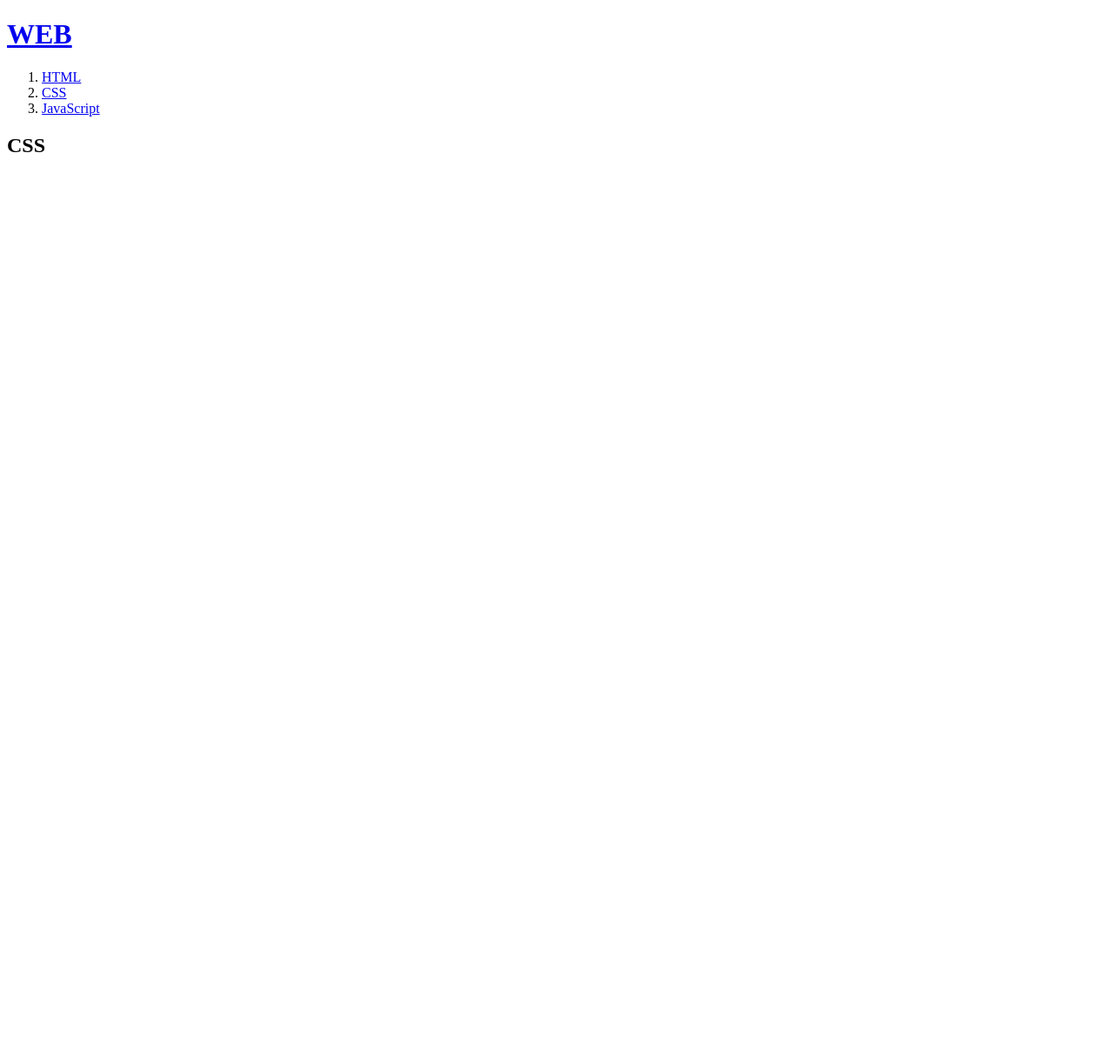
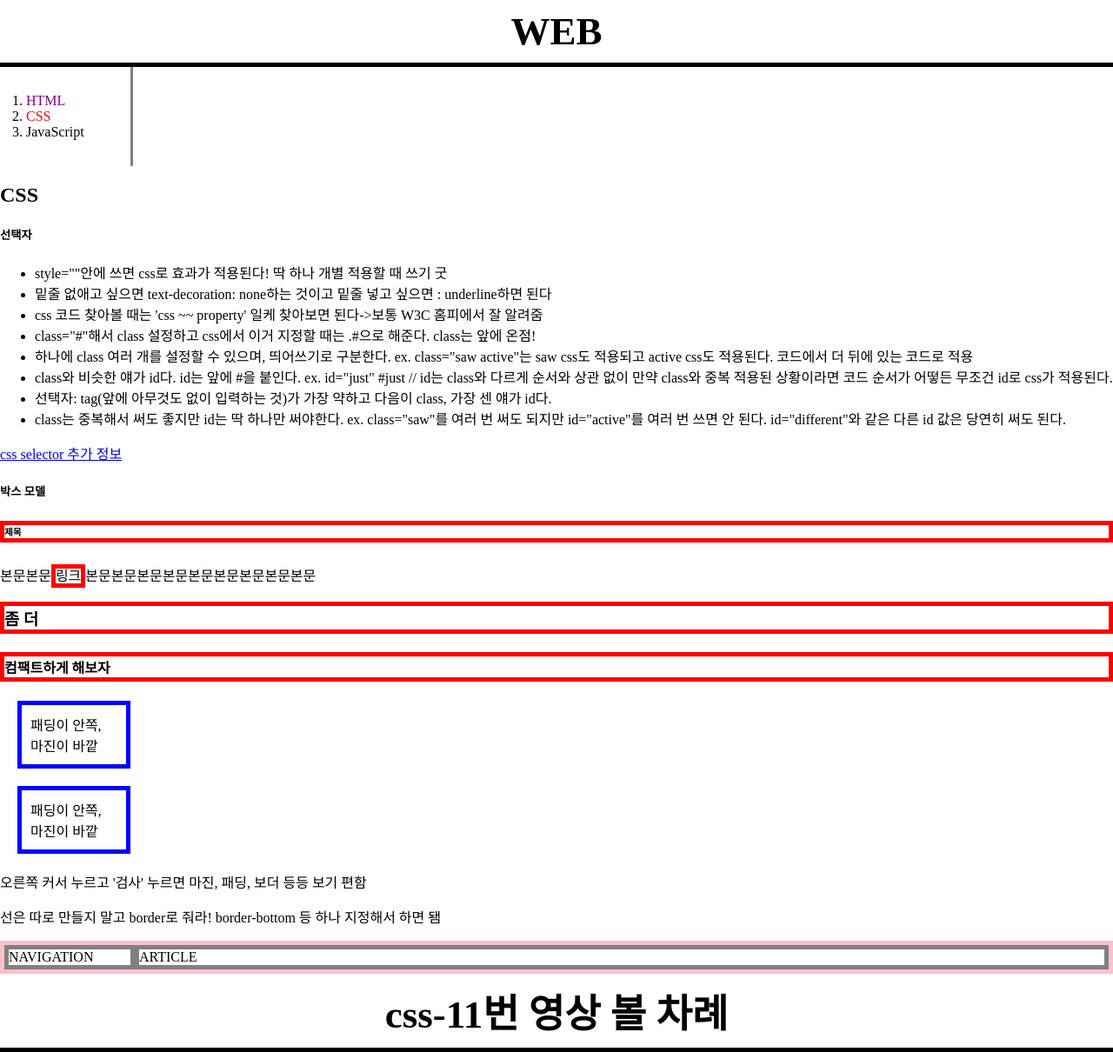
Before and after one commit to danathtt/web1, a plain HTML site: page 2.html in a window 1280 px wide. Shown: the whole page at 87% size. Before the commit the page ends 800 px from the top, so only its background shows below. Drawn offline with Linux system fonts and the light colour scheme.

Commit message:
6th
css 파일 추가하고 2.html에서 작업함!

```diff
--- /dev/null
+++ b/2.css
@@ -0,0 +1,88 @@
+body{
+  margin: 0px;
+}
+a{
+  color:black;
+  text-decoration: none;
+}
+h1{
+  text-align: center;
+  font-size: 45px;
+}
+#just{
+  color:purple;
+}
+.saw{
+  color:grey;
+}
+.active{
+  color: red;
+}
+#link{
+  color:blue;
+  text-decoration: underline;
+}
+/*
+block level element: 화면 전체를 씀(border 범위 보셈)
+*/
+h6{
+  border-width: 5px;
+  border-color: red;
+  border-style: solid;
+  /*
+  display: inline;
+  이걸 넣으면 block level element도 inline element처럼 자기 넓이만큼만 씀
+  */
+}
+/*
+inline element: 자기 넓이만큼만 씀(border 범우 보셈)
+*/
+#박스_모델_a{
+  border-width: 5px;
+  border-color: red;
+  border-style: solid;
+  /*
+  display: block;
+  이걸 넣으면 block level element처럼
+  */
+}
+#으악{
+  display:none;
+  /*이거 하면 걍 선택된 거 자체가 안 보임! 요긴하게 쓰임. 이렇게 열고 닫지 않아도 되고 특정 하나 안 보이게 굿, 아니면 그 a 같이 포괄적으로 한 종류 안 보이게도 ㄱㄴ하지
+  */
+}
+h3, h4{
+  border: 5px solid red;
+}
+.패딩마진{
+  border: 5px solid blue;
+  padding:10px;
+  margin: 20px;
+  display: block;
+  width: 100px;
+  /* width가 그 block의 width임 */
+}
+h1{
+  border-bottom: 5px solid black;
+  margin: 0px;
+  padding: 10px;
+}
+ol{
+  border-right: 3px solid grey;
+  width: 90px;
+  /*width로 블록 크기 조정!*/
+  margin: 0px;
+  padding:30px;
+}
+div{
+  border: 5px solid gray;
+}
+#grid{
+  border: 5px solid pink;
+  display: grid;
+  grid-template-columns: 150px 1fr;
+  /*첫번째 colum은 150px, 두번째 colum은 나머지 공간 차지(1fr)라고 정한거임. 띄어쓰기 기준으로 다른 객체 선택
+  둘 다 1fr로 하면 주어진 공간에서 유동적으로 반띵함
+  grid-template-colums: 2fr 1fr; 로 하면 주어진 공간에서 2:1로 유동적 내분함
+  */
+}
--- a/2.html
+++ b/2.html
@@ -3,14 +3,47 @@
   <head>
   <title>WEB1 - CSS</title>
   <meta charset="utf-8">
+  <link rel="stylesheet" href="2.css">
   </head>
   <body>
     <h1><a href="index.html">WEB</a></h1>
     <ol>
-      <li><a href="1.html">HTML</a></li>
-      <li><a href="2.html">CSS</a></li>
+      <li><a href="1.html" class="saw" id="just">HTML</a></li>
+      <li><a href="2.html" class="saw active">CSS</a></li>
       <li><a href="3.html">JavaScript</a></li>
     </ol>
     <h2>CSS</h2>
+    <h5>선택자</h5>
+    <ul>
+      <li>style=""안에 쓰면 css로 효과가 적용된다! 딱 하나 개별 적용할 때 쓰기 굿</li>
+      <li>밑줄 없애고 싶으면 text-decoration: none하는 것이고 밑줄 넣고 싶으면 : underline하면 된다</li>
+      <li>css 코드 찾아볼 때는 'css ~~ property' 일케 찾아보면 된다->보통 W3C 홈피에서 잘 알려줌</li>
+      <li>class="#"해서 class 설정하고 css에서 이거 지정할 때는 .#으로 해준다. class는 앞에 온점! </li>
+      <li>하나에 class 여러 개를 설정할 수 있으며, 띄어쓰기로 구분한다. ex. class="saw active"는 saw css도 적용되고 active css도 적용된다. 코드에서 더 뒤에 있는 코드로 적용</li>
+      <li>class와 비슷한 얘가 id다. id는 앞에 #을 붙인다. ex. id="just" #just    // id는 class와 다르게 순서와 상관 없이 만약 class와 중복 적용된 상황이라면 코드 순서가 어떻든 무조건 id로 css가 적용된다.</li>
+      <li>선택자: tag(앞에 아무것도 없이 입력하는 것)가 가장 약하고 다음이 class, 가장 센 얘가 id다.</li>
+      <li>class는 중복해서 써도 좋지만 id는 딱 하나만 써야한다. ex. class="saw"를 여러 번 써도 되지만 id="active"를 여러 번 쓰면 안 된다. id="different"와 같은 다른 id 값은 당연히 써도 된다.</li>
+    </ul>
+    <a href="https://www.w3schools.com/cssref/css_selectors.asp" id="link" target="_blank">css selector 추가 정보</a>
+    <h5>박스 모델</h5>
+    <h6>제목</h6>
+    <p>본문본문<a href="https://www.youtube.com/watch?v=MLjCVUspcDo&list=PLuHgQVnccGMAnWgUYiAW2cTzSBywFO75B&index=8" id="박스_모델_a">링크</a>본문본문본문본문본문본문본문본문본문</p>
+    <p id="으악">데헷 데헷 ><</p>
+    <h3>좀 더</h3>
+    <h4>컴팩트하게 해보자</h4>
+    <a class="패딩마진">패딩이 안쪽, 마진이 바깥</a>
+    <a class="패딩마진">패딩이 안쪽, 마진이 바깥</a>
+    <p>오른쪽 커서 누르고 '검사' 누르면 마진, 패딩, 보더 등등 보기 편함</p>
+    <p>선은 따로 만들지 말고 border로 줘라! border-bottom 등 하나 지정해서 하면 됌</p>
+
+    <div id="grid">
+    <div>NAVIGATION</div>
+    <div>ARTICLE</div>
+    <!--
+    div 태그는 아무 의미 없어서 그럴 때 써라, 비슷한 태그로 span이 있는데
+    span과 div의 차이점은 div는 block level element고 span은 inline element라는거다(중요)-->
+    </div>
+    <h1>css-11번 영상 볼 차례</h1>
+
   </body>
 </html>
```
